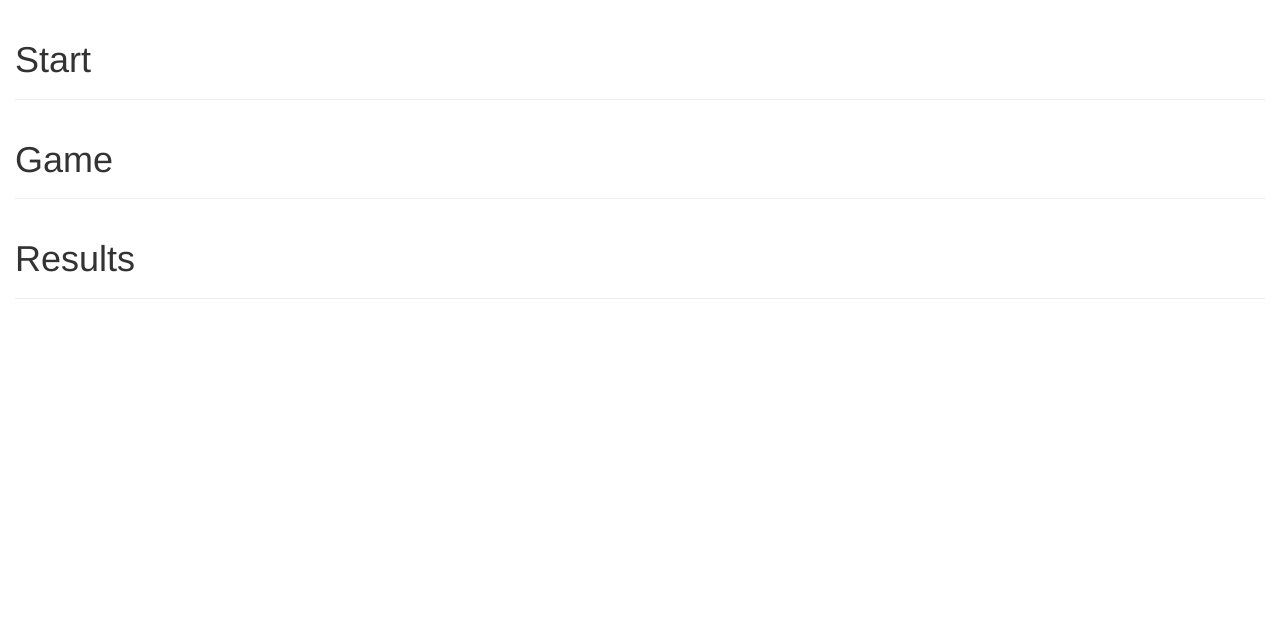
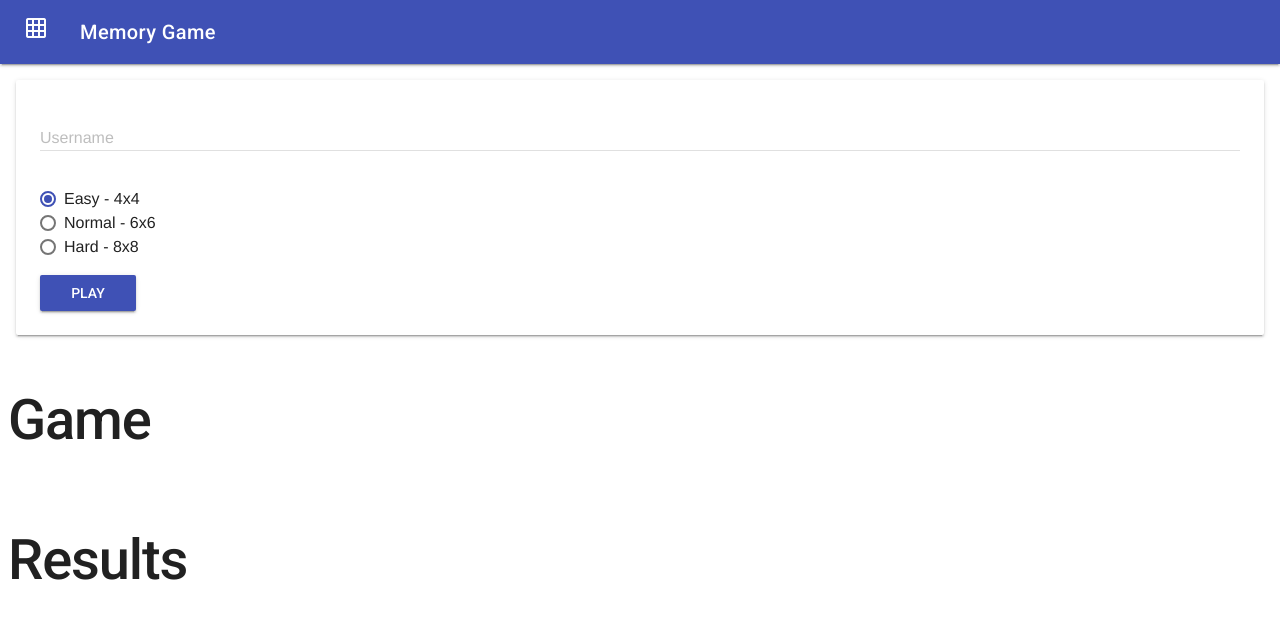
Before and after one commit to raegen/deuce, a website: page index.html in a window 1280 px wide. Drawn offline with nearby package versions, Linux system fonts and the light colour scheme.

Commit message:
resolves #5 - swapped bootstrap for material-design-light, implemented form, added style.css

```diff
--- a/index.html
+++ b/index.html
@@ -4,27 +4,79 @@
     <meta charset="UTF-8">
     <title>Memory Game</title>
 
-    <link href="./node_modules/bootstrap/dist/css/bootstrap.min.css" rel="stylesheet">
-    <script src="./node_modules/director/build/director.min.js" defer></script>
-    <script src="./main.js" defer></script>
+    <link rel="stylesheet" type="text/css" href="//fonts.googleapis.com/css?family=Roboto:300,500,700">
+    <link rel="stylesheet" type="text/css" href="//fonts.googleapis.com/icon?family=Material+Icons">
+
+    <link rel="stylesheet" href="node_modules/material-design-lite/material.min.css">
+    <script src="node_modules/material-design-lite/material.min.js"></script>
+
+    <link rel="stylesheet" type="text/css" href="style.css">
+
+    <script src="node_modules/director/build/director.min.js" defer></script>
+    <script src="main.js" defer></script>
 </head>
 <body>
-<div id="app" class="container-fluid">
-    <div data-route="/start">
-        <div class="page-header">
-            <h1>Start</h1>
+<div class="mdl-layout mdl-js-layout mdl-layout--fixed-header">
+    <header class="mdl-layout__header">
+        <div class="mdl-layout__header-row">
+            <i id="app-icon" class="material-icons">grid_on</i>
+            <span class="mdl-layout-title">Memory Game</span>
+        </div>
+    </header>
+    <main class="mdl-layout__content">
+        <div class="page-content">
+            <div id="app">
+                <div class="mdl-grid" data-route="/start">
+                    <div class="mdl-grid mdl-card mdl-shadow--2dp mdl-cell mdl-cell--12-col">
+                        <div class="mdl-cell mdl-cell--12-col">
+                            <div class="mdl-textfield mdl-js-textfield mdl-textfield--floating-label mdl-cell mdl-cell--12-col">
+                                <input class="mdl-textfield__input" type="text" name="username" id="username">
+                                <label class="mdl-textfield__label" for="username">Username</label>
+                            </div>
+                            <div class="mdl-cell mdl-cell--12-col">
+                                <div>
+                                    <label class="mdl-radio mdl-js-radio mdl-js-ripple-effect" for="difficulty-0">
+                                        <input type="radio" id="difficulty-0" class="mdl-radio__button"
+                                               name="difficulty" value="0" checked>
+                                        <span class="mdl-radio__label">Easy - 4x4</span>
+                                    </label>
+                                </div>
+                                <div>
+                                    <label class="mdl-radio mdl-js-radio mdl-js-ripple-effect" for="difficulty-1">
+                                        <input type="radio" id="difficulty-1" class="mdl-radio__button"
+                                               name="difficulty" value="1">
+                                        <span class="mdl-radio__label">Normal - 6x6</span>
+                                    </label>
+                                </div>
+                                <div>
+                                    <label class="mdl-radio mdl-js-radio mdl-js-ripple-effect" for="difficulty-2">
+                                        <input type="radio" id="difficulty-2" class="mdl-radio__button"
+                                               name="difficulty" value="2">
+                                        <span class="mdl-radio__label">Hard - 8x8</span>
+                                    </label>
                                 </div>
                             </div>
-    <div data-route="/game">
+                            <div class="mdl-grid">
+                                <a href="#game" class="mdl-button mdl-js-button mdl-button--raised mdl-button--primary mdl-js-ripple-effect">
+                                    Play
+                                </a>
+                            </div>
+                        </div>
+                    </div>
+                </div>
+                <div class="mdl-grid" data-route="/game">
                     <div class="page-header">
                         <h1>Game</h1>
                     </div>
                 </div>
-    <div data-route="/results">
+                <div class="mdl-grid" data-route="/results">
                     <div class="page-header">
                         <h1>Results</h1>
                     </div>
                 </div>
             </div>
+        </div>
+    </main>
+</div>
 </body>
 </html>
--- a/main.js
+++ b/main.js
@@ -1,4 +1,17 @@
-(function () {
+(function (config) {
+    var defaults = {
+        difficulty: {
+            0: '4x4',
+            1: '6x6',
+            2: '8x8'
+        }
+    };
+
+    if (!config) {
+        config = {};
+    }
+    config.difficulty = config.difficulty || defaults.difficulty;
+
     function App(element) {
         var router;
 
--- a/package.json
+++ b/package.json
@@ -18,8 +18,8 @@
   },
   "homepage": "https://github.com/rbtree/rbt-candidate-nikolapavlovic#readme",
   "dependencies": {
-    "bootstrap": "^3.3.7",
-    "director": "^1.2.8"
+    "director": "^1.2.8",
+    "material-design-lite": "^1.3.0"
   },
   "devDependencies": {
     "live-server": "^1.2.0"
--- /dev/null
+++ b/style.css
@@ -0,0 +1,9 @@
+i#app-icon {
+    position: absolute;
+    left: 0;
+    top: 0;
+    height: 56px;
+    line-height: 56px;
+    width: 72px;
+    text-align: center;
+}
```
Lines whose indentation alone changed are shown as unchanged.
